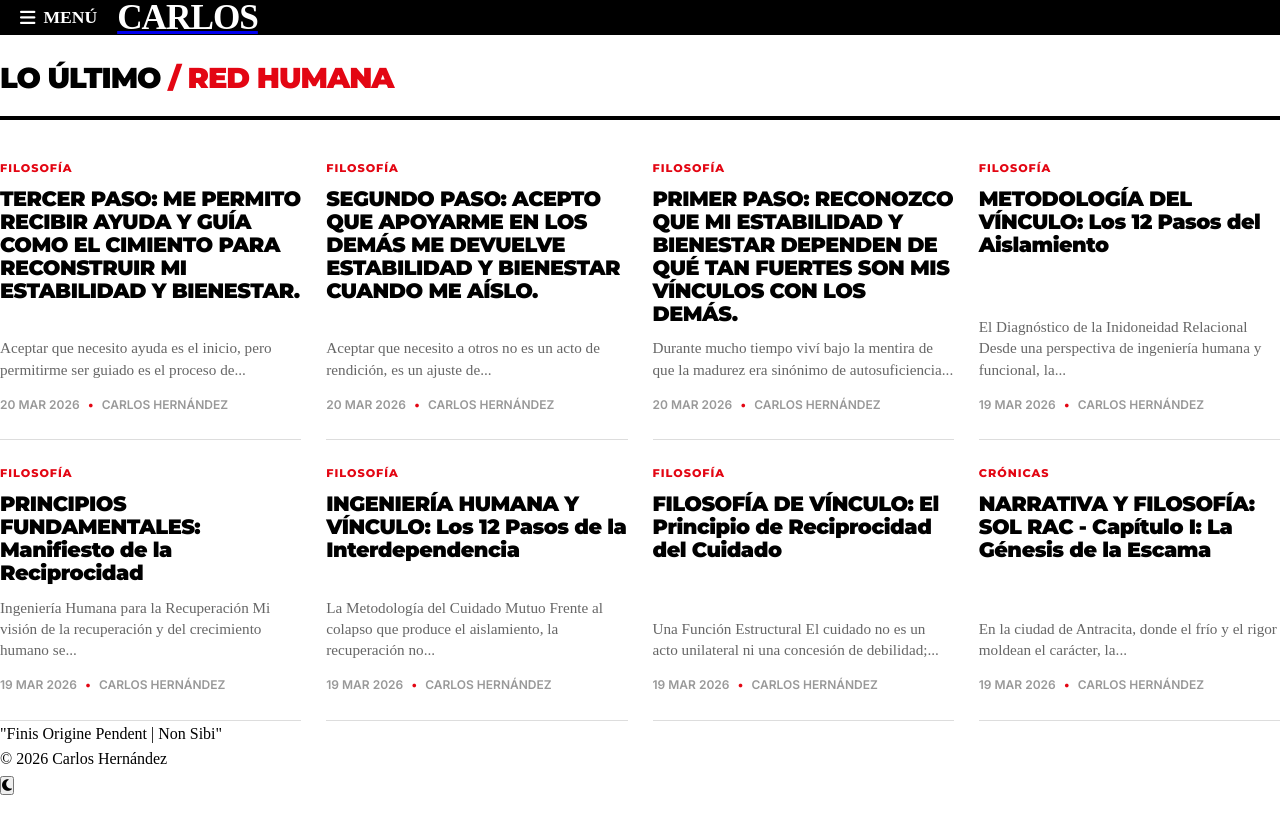
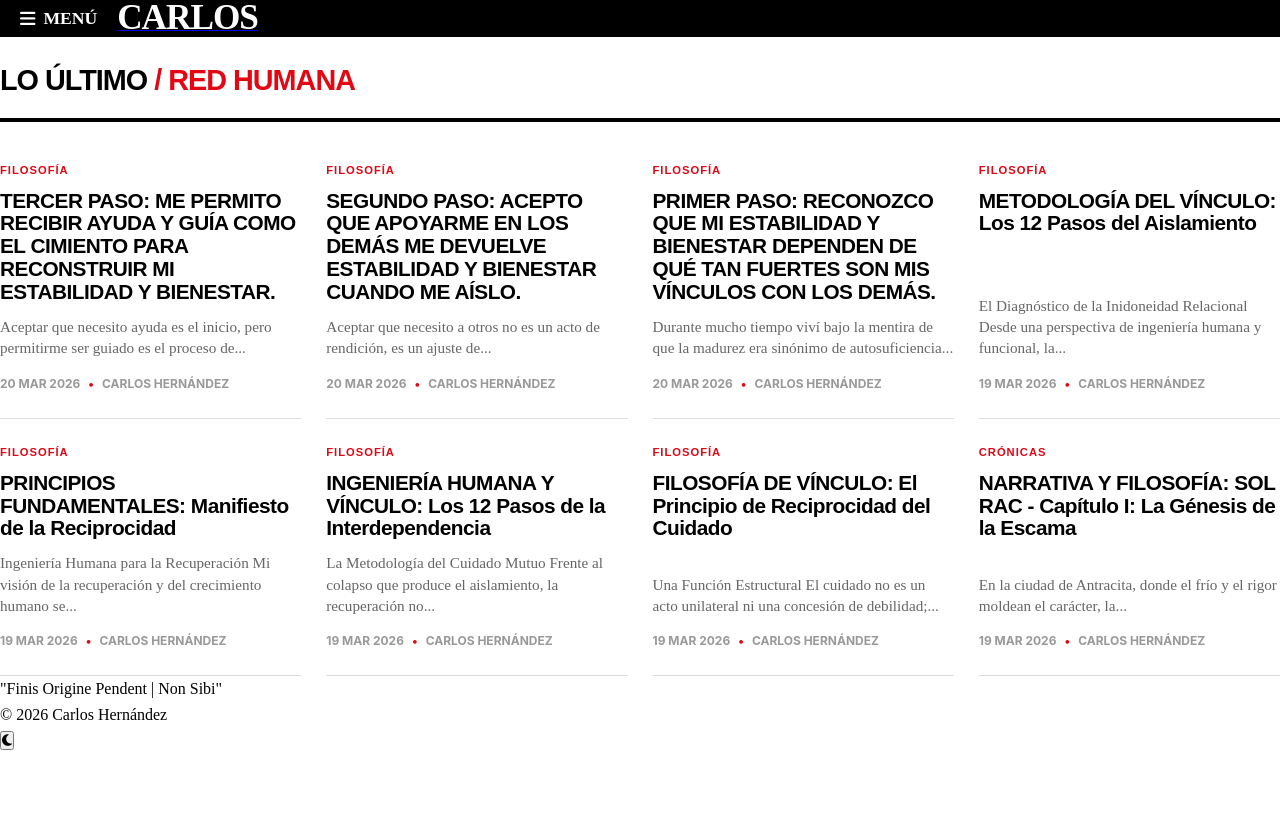
Before and after one commit to cafrhein/muro, a Jekyll site: the page built from index.html, in a window 1280 px wide. Shown: the top 834 px of the page. Built offline with Jekyll 4.4.1, drawn with Linux system fonts in a browser that asks for light colours.

Commit message:
Update default.html

```diff
--- a/_layouts/default.html
+++ b/_layouts/default.html
@@ -15,25 +15,37 @@
 
     <link rel="preconnect" href="https://fonts.googleapis.com">
     <link rel="preconnect" href="https://fonts.gstatic.com" crossorigin>
-    <link href="https://fonts.googleapis.com/css2?family=Inter:wght@400;600&family=Montserrat:wght@700;800;900&display=swap" rel="stylesheet">
+    <link href="https://fonts.googleapis.com/css2?family=Roboto:wght@400;500;700&family=Roboto+Condensed:wght@400;700&display=swap" rel="stylesheet">
 
     <link rel="stylesheet" href="{{ '/style.css' | relative_url }}">
     <link rel="stylesheet" href="https://cdnjs.cloudflare.com/ajax/libs/font-awesome/6.4.0/css/all.min.css">
 </head>
 <body>
 
-    <header class="fb-header">
+    <header class="fb-header" role="banner">
         <div class="header-content">
+
             <div class="header-left">
-                <button id="menu-toggle" aria-label="Abrir menú de navegación" aria-haspopup="true" aria-expanded="false">
+                <button id="menu-toggle"
+                        type="button"
+                        aria-label="Abrir menú de navegación"
+                        aria-expanded="false"
+                        aria-controls="side-menu">
                     <i class="fas fa-bars" aria-hidden="true"></i>
                     <span class="menu-text">Menú</span>
                 </button>
-                <a href="/" class="logo-link">
-                    <div class="rt-logo">CARLOS</div>
+
+                <a href="/" class="logo-link" title="Ir a la portada">
+                    <span class="rt-logo">CARLOS</span>
                 </a>
             </div>
-            <div class="header-date">{{ "now" | date: "%d %b %Y" }}</div>
+
+            <div class="header-date">
+                <time datetime="{{ 'now' | date: '%Y-%m-%d' }}">
+                    {{ "now" | date: "%d %b %Y" }}
+                </time>
+            </div>
+
         </div>
     </header>
 
@@ -68,7 +80,7 @@
         </div>
     </footer>
 
-    <button id="theme-toggle" aria-label="Alternar modo oscuro/claro"><i class="fas fa-moon"></i></button>
+    <button id="theme-toggle" aria-label="Alternar modo de color"><i class="fas fa-moon"></i></button>
 
     <script>
         const btnOpen = document.getElementById('menu-toggle');
```
Also changed, not shown: other parts of _layouts/default.html (+12 -12 lines).
